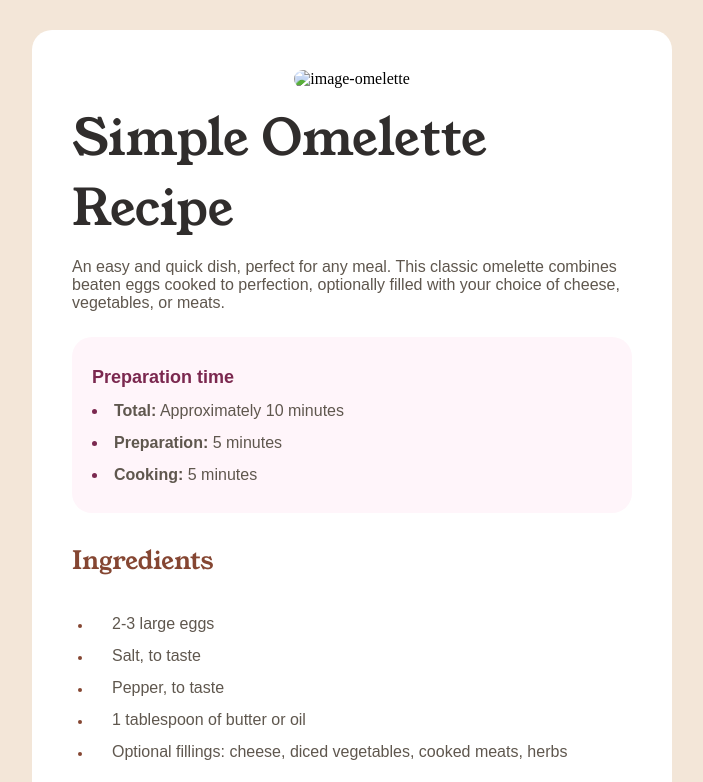
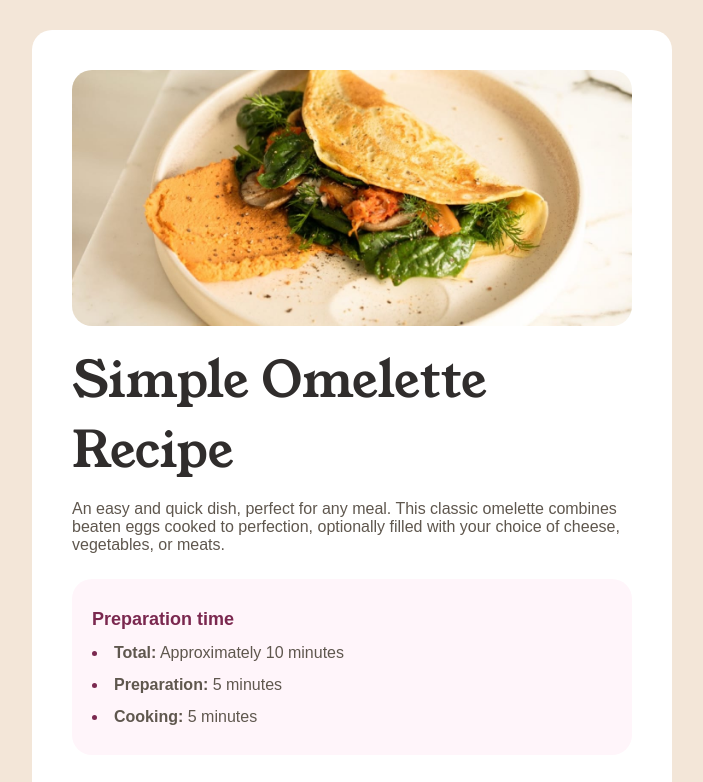
Before and after one commit to kevsmartini/Recipe-page, a plain HTML site: page index.html in a window 1280 px wide. Shown: the top 782 px of the page, without its empty margins (288-991 px from the left). Drawn offline with Linux system fonts and the light colour scheme; the site is published under a folder, as on GitHub Pages, so addresses that start at the root find nothing.

Commit message:
Add files via upload

```diff
--- a/index.html
+++ b/index.html
@@ -17,7 +17,7 @@
 
     <header>
 
-       <img src="/assets/images/image-omelette.jpeg" alt="image-omelette" id="image-omelette">
+       <img src="./assets/images/image-omelette.jpeg" alt="image-omelette" id="image-omelette">
 
     </header>
 
```
